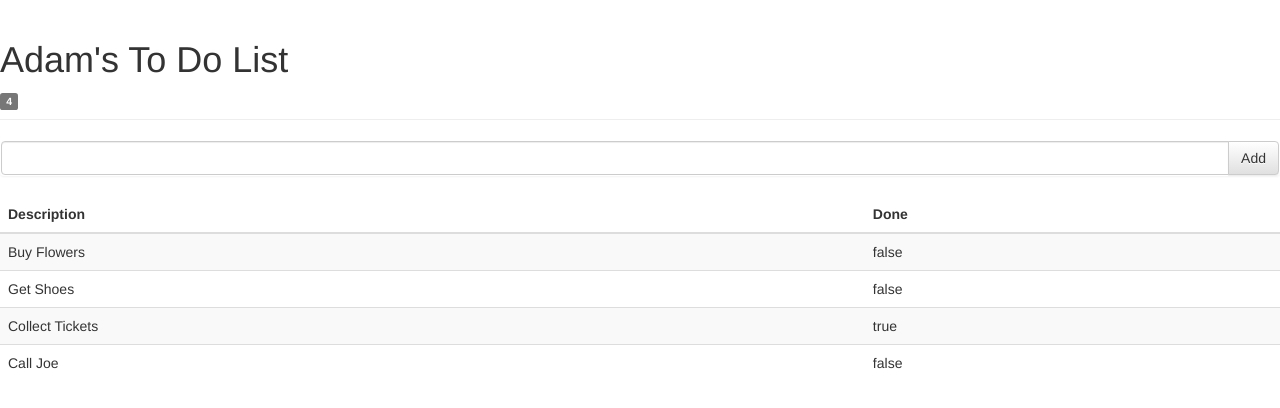
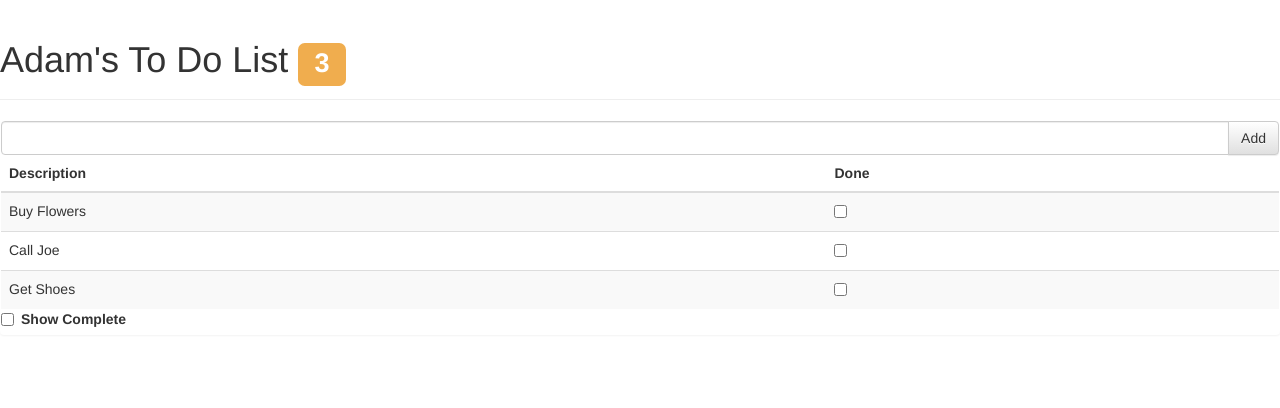
Before and after one commit to DercilioFontes/Pro_AngularJS, a plain HTML site: page angularjs/index.html in a window 1280 px wide. Drawn offline with nearby package versions, Linux system fonts and the light colour scheme.

Commit message:
Finished Chapter 2

```diff
--- a/angularjs/index.html
+++ b/angularjs/index.html
@@ -9,35 +9,66 @@
     <script src="angular.js"></script>
     <script>
       const model = {
-        user: "Adam",
-        items: [
-          { action: "Buy Flowers", done: false },
-          { action: "Get Shoes", done: false },
-          { action: "Collect Tickets", done: true },
-          { action: "Call Joe", done: false }
-        ]
+        user: "Adam"
       };
 
       const todoApp = angular.module("todoApp", []);
 
+      todoApp.run($http => {
+        $http.get("todo.json").then(success => {
+          model.items = success.data;
+        });
+      });
+
+      todoApp.filter("checkedItems", () => {
+        return (items, showComplete) => {
+          if (items)
+            return items.filter(
+              item => item.done === false || showComplete === true
+            );
+        };
+      });
+
       todoApp.controller("ToDoController", function($scope) {
         $scope.todo = model;
+
+        $scope.incompleteCount = () => {
+          if (model.items) return model.items.filter(item => !item.done).length;
+        };
+
+        $scope.warningLevel = () =>
+          $scope.incompleteCount() < 3 ? "label-success" : "label-warning";
+
+        $scope.addNewItem = actionText => {
+          $scope.todo.items.push({ action: actionText, done: false });
+        };
       });
     </script>
   </head>
   <body ng-controller="ToDoController">
     <div class="page-header">
-      <h1>{{todo.user}}'s To Do List</h1>
-      <span class="label label-default">{{todo.items.length}}</span>
+      <h1>
+        {{todo.user}}'s To Do List
+        <span
+          class="label label-default"
+          ng-class="warningLevel()"
+          ng-hide="incompleteCount() === 0"
+        >
+          {{incompleteCount()}}
+        </span>
+      </h1>
     </div>
+
     <div class="panel">
       <div class="input-group">
-        <input type="text" class="form-control" />
+        <input type="text" class="form-control" ng-model="actionText" />
         <span class="input-group-btn">
-          <button class="btn btn-default">Add</button>
+          <button class="btn btn-default" ng-click="addNewItem(actionText)">
+            Add
+          </button>
         </span>
       </div>
-    </div>
+
       <table class="table table-striped">
         <thead>
           <tr>
@@ -46,11 +77,24 @@
           </tr>
         </thead>
         <tbody>
-        <tr ng-repeat="item in todo.items">
+          <tr
+            ng-repeat="item in todo.items | checkedItems:showComplete | orderBy: 'action'"
+          >
             <td>{{item.action}}</td>
-          <td>{{item.done}}</td>
+            <td><input type="checkbox" ng-model="item.done" /></td>
           </tr>
         </tbody>
       </table>
+
+      <div class="checkbox-inline">
+        <label for="showComplete"
+          ><input
+            type="checkbox"
+            name="showComplete"
+            ng-model="showComplete"
+          />Show Complete</label
+        >
+      </div>
+    </div>
   </body>
 </html>
--- /dev/null
+++ b/angularjs/todo.json
@@ -0,0 +1,6 @@
+[
+  { "action": "Buy Flowers", "done": false },
+  { "action": "Get Shoes", "done": false },
+  { "action": "Collect Tickets", "done": true },
+  { "action": "Call Joe", "done": false }
+]
```
Lines whose indentation alone changed are shown as unchanged.
